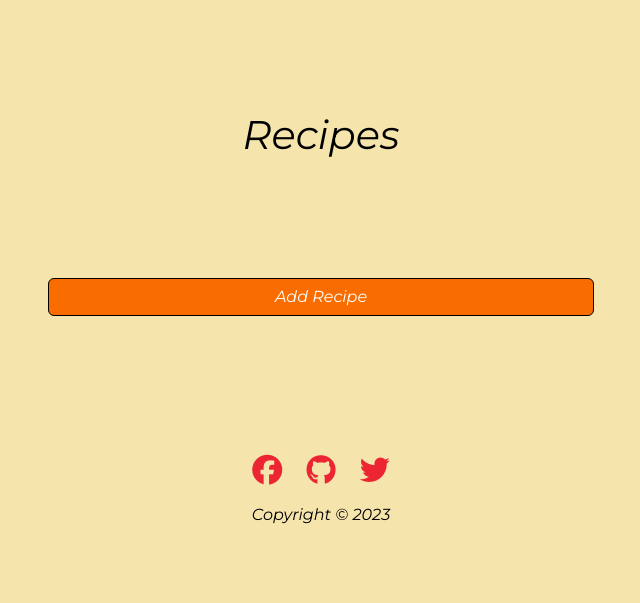
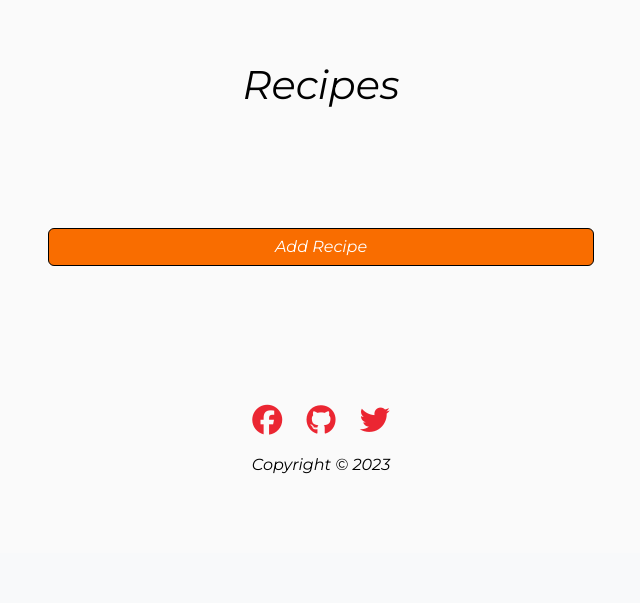
Before and after one commit to Mark-Assessment/j-nowakowska-cooking-co-m3-2, a Flask app: page / in a window 1280 px wide. Shown: the part 675-1278 px from the top of the page, without its empty margins (319-959 px from the left). After the commit the page ends 1149 px from the top, so only its background shows below. Run offline with Flask 3, Linux system fonts and the light colour scheme; the visitor is signed in with stand-in values (Sample User, id 1); data that the repository does not hold is empty; some libraries are stand-ins or nearby versions.

Commit message:
css added colours changed

```diff
--- a/recipebook/static/css/style.css
+++ b/recipebook/static/css/style.css
@@ -4,7 +4,7 @@ body{
     min-height: 100vh;
     flex-direction: column;
     color: #000000;
-    background-color: #f6e4ad;
+    background-color: #fafafa;
     font-family: 'Montserrat', sans-serif;
 }
 
@@ -17,6 +17,8 @@ main{
     padding: 10vh;
 
 }
+
+
 
 
 footer {
--- a/recipebook/templates/base.html
+++ b/recipebook/templates/base.html
@@ -24,7 +24,7 @@
           <button class="navbar-toggler" type="button" data-bs-toggle="collapse" data-bs-target="#navbarTogglerDemo03" aria-controls="navbarTogglerDemo03" aria-expanded="false" aria-label="Toggle navigation">
             <span class="navbar-toggler-icon"></span>
           </button>
-          <img src="{{ url_for('static', filename='images/food-logo.png') }}" width="150" alt="veg logo">
+          <img src="{{ url_for('static', filename='images/food-logo.png') }}" width="100" alt="veg logo">
           <a class="navbar-brand" href="{{ url_for('home')}}">Julia's Cooking Company</a>
           <div class="collapse navbar-collapse" id="navbarTogglerDemo03">
             <ul class="navbar-nav me-auto mb-2 mb-lg-0">
--- a/recipebook/templates/recipies.html
+++ b/recipebook/templates/recipies.html
@@ -26,7 +26,9 @@
                 <a href="{{ url_for('view_recipe', recipe_id=recipe.id)}}" class="btn btn-primary view">View Recipe</a>
                 {% if session.user %}
                 <a href="{{ url_for('edit_recipe', recipe_id=recipe.id)}}" class="btn btn-primary edit">Edit Recipe</a>
-                <a href="#modal-{{ recipe.id }}" class="btn btn-primary delete" data-bs-toggle="modal" data-bs-target="#modal-{{ recipe.id }}">Delete</a>
+                <div class="d-grid gap-2">
+                    <a href="#modal-{{ recipe.id }}" class="btn btn-primary delete" data-bs-toggle="modal" data-bs-target="#modal-{{ recipe.id }}">Delete</a>
+                </div>
                 {% endif %}
         </div>
         <div id="modal-{{ recipe.id }}" class="modal">
```
Also changed, not shown: recipebook/static/images/agriculture-icon-png-2779-Windows.ico (deleted), recipebook/static/images/food-logo.png.
